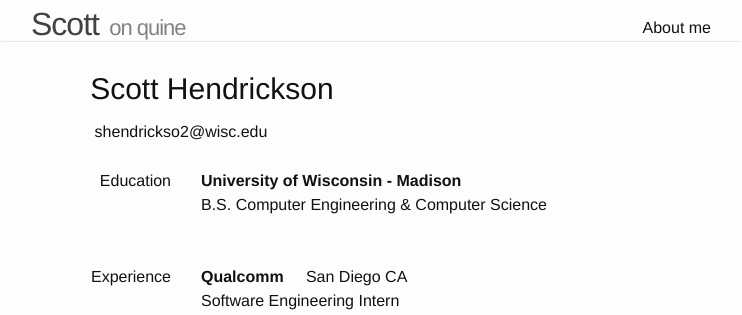
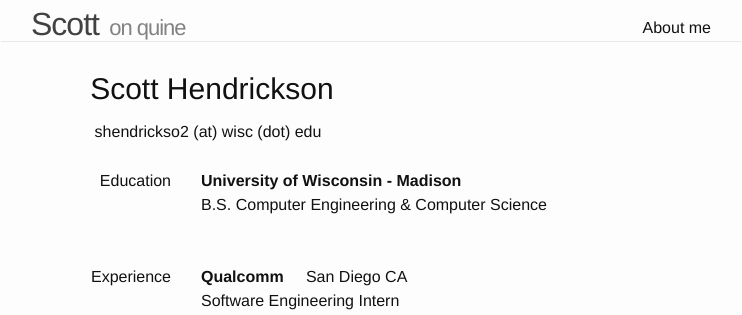
Before and after one commit to quine-io/scott.quine-io.github.io, a Jekyll site: the page built from about.md, in a window 1280 px wide. Shown: the top 315 px of the page, without its empty margins (269-1011 px from the left). Built offline with Jekyll 4.4.1, drawn with Linux system fonts in a browser that asks for light colours.

Commit message:
make email slightly harder to scim

```diff
--- a/_layouts/about.html
+++ b/_layouts/about.html
@@ -6,7 +6,7 @@ layout: default
         <div class="col-sm-1 section-title"></div>
         <div class="col-sm-11 section-content">
           <h2>Scott Hendrickson</h2>
-          &nbsp;<a href="mailto:shendrickso2@wisc.edu">shendrickso2@wisc.edu</a>
+          &nbsp;shendrickso2 (at) wisc (dot) edu
         </div>
       <div id="contact" class="row section">
         <div class="col-sm-3 section-title">
```
